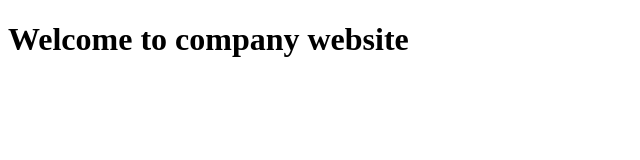
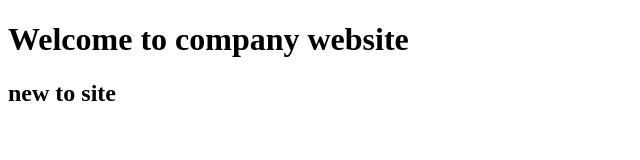
Before and after one commit to m-i-hussain/company-web, a plain HTML site: page index.html in a window 1280 px wide. Shown: the whole page, without its empty margins (0-640 px from the left). Drawn offline with Linux system fonts and the light colour scheme.

Commit message:
Update index.html

```diff
--- a/index.html
+++ b/index.html
@@ -5,5 +5,6 @@
 </head>
 <body>
 <h1> Welcome to company website</h1>
+  <h2> new to site</h2>
 <body>
 </html>
```
